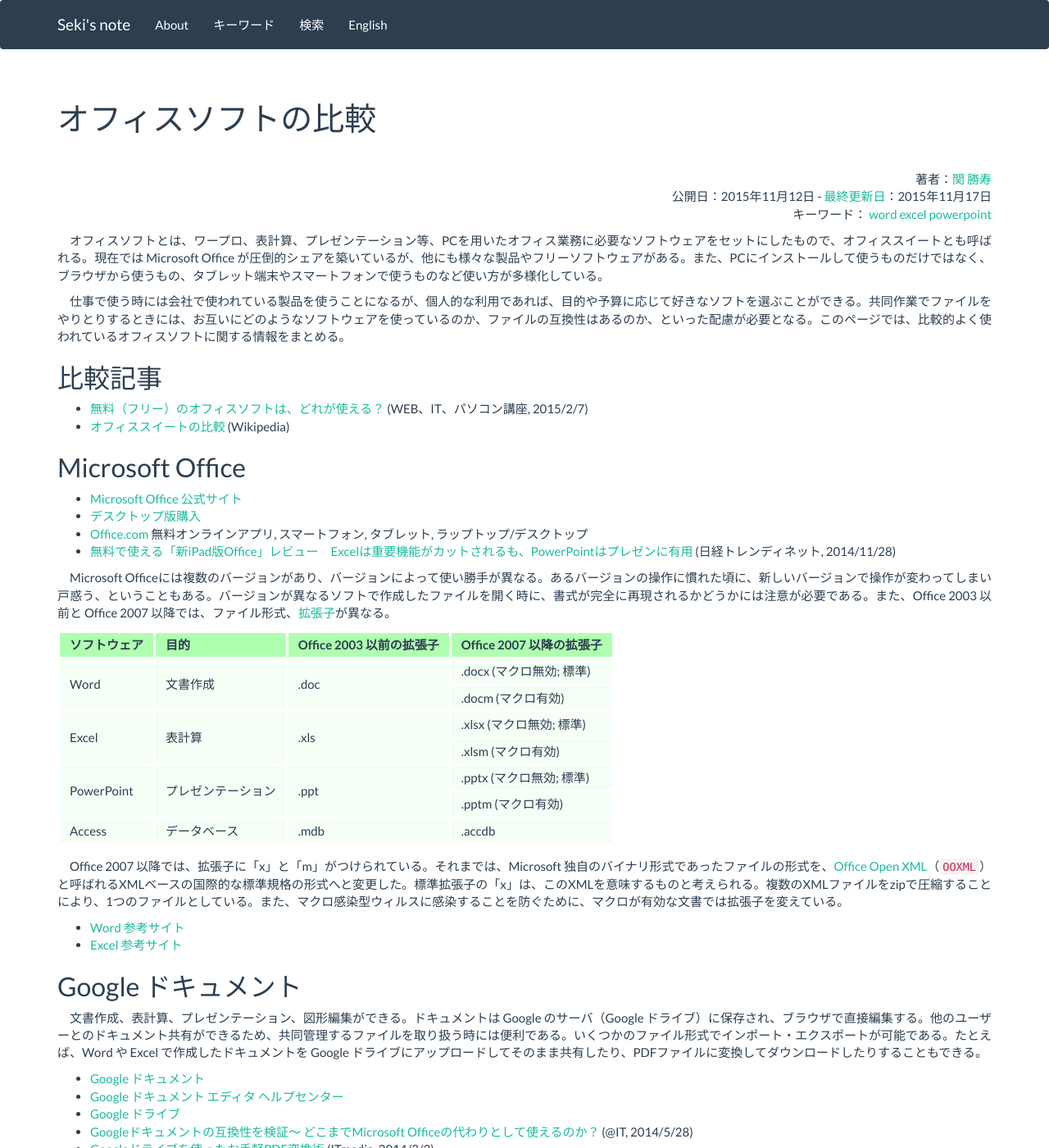
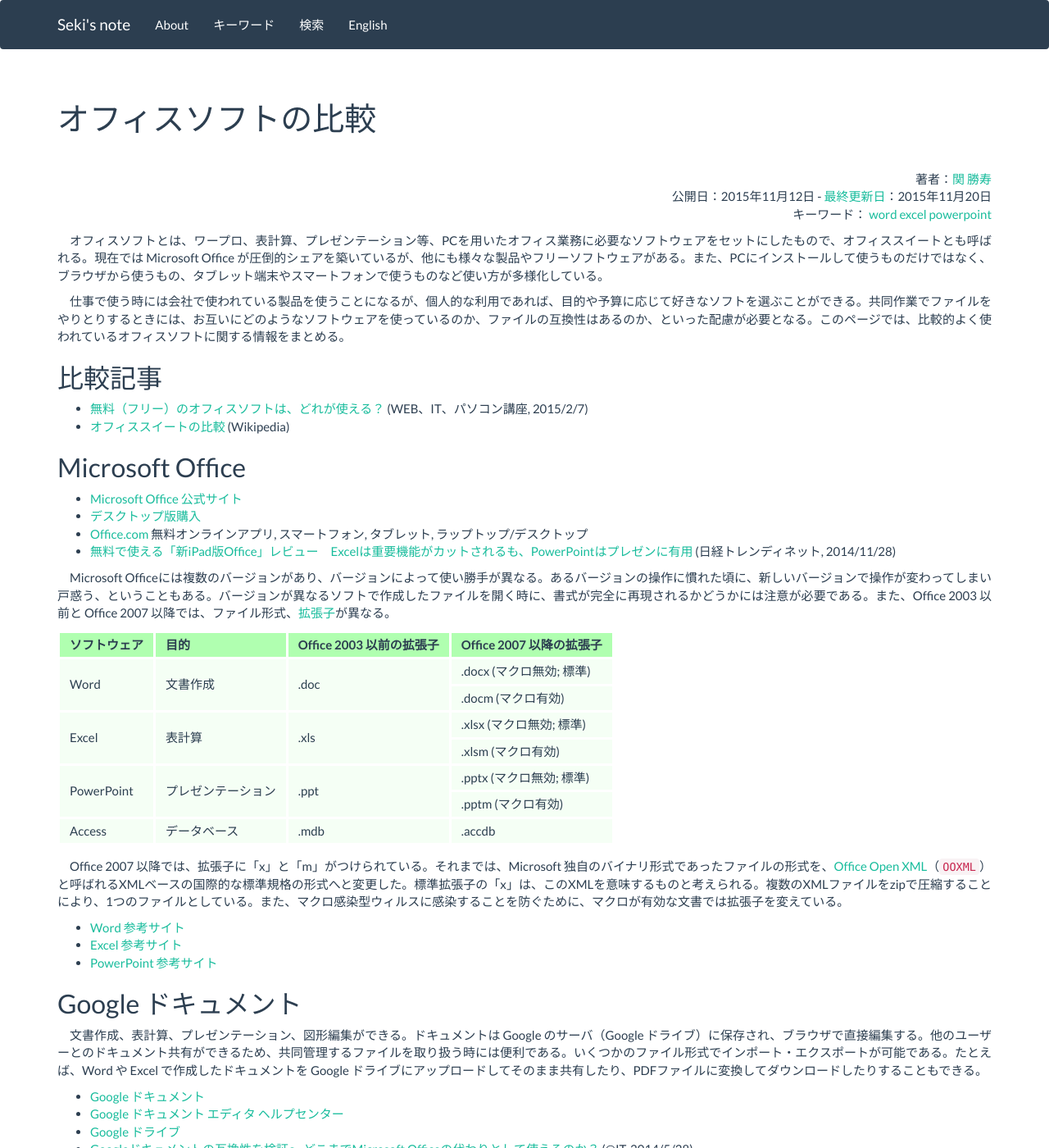
Before and after one commit to sekika/sekika.github.io, a Jekyll site: the page built from _posts/2015-11-12-office-soft.md, in a window 1280 px wide and 1400 px high. Shown: the whole window at 82% size. Built offline with Jekyll 4.4.1, drawn with Linux system fonts in a browser that asks for light colours; nearby versions of some CDN libraries; comment, search, counter and statistics services are not loaded.

Commit message:
Added powerpoint link

```diff
--- a/_posts/2015-11-12-office-soft.md
+++ b/_posts/2015-11-12-office-soft.md
@@ -2,7 +2,7 @@
 layout: post
 title: オフィスソフトの比較
 date: 2015-11-12 03:01:50 +0000
-update: 2015-11-17 06:38:29 +0000
+update: 2015-11-20 02:09:55 +0000
 tags:
 - word
 - excel
@@ -76,6 +76,7 @@
 
 - [Word 参考サイト](http://sekika.github.io/2015/11/06/word-link/)
 - [Excel 参考サイト](http://sekika.github.io/2015/11/10/excel-link/)
+- [PowerPoint 参考サイト]({% post_url 2015-11-20-powerpoint-link %})
 
 ## Google ドキュメント
 
```
Also changed, not shown: _posts/2015-11-06-word-link.md (+1 -0 lines), _posts/2015-11-10-excel-link.md (+1 -0 lines).
